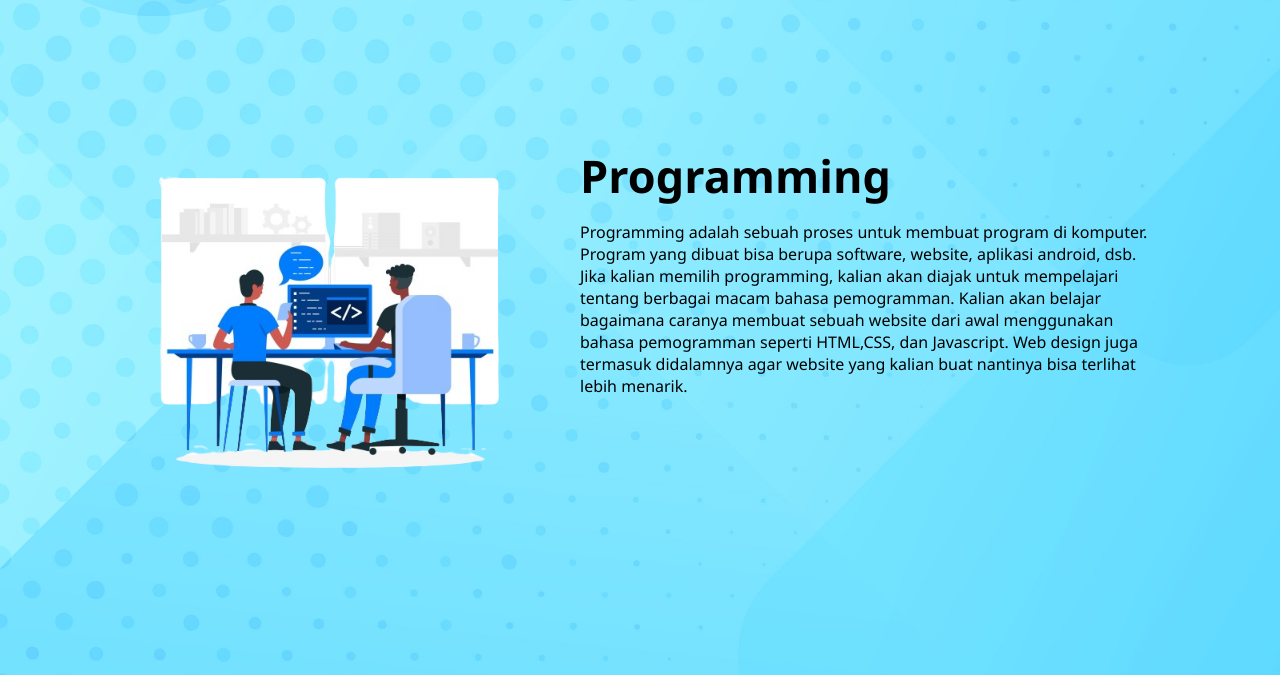
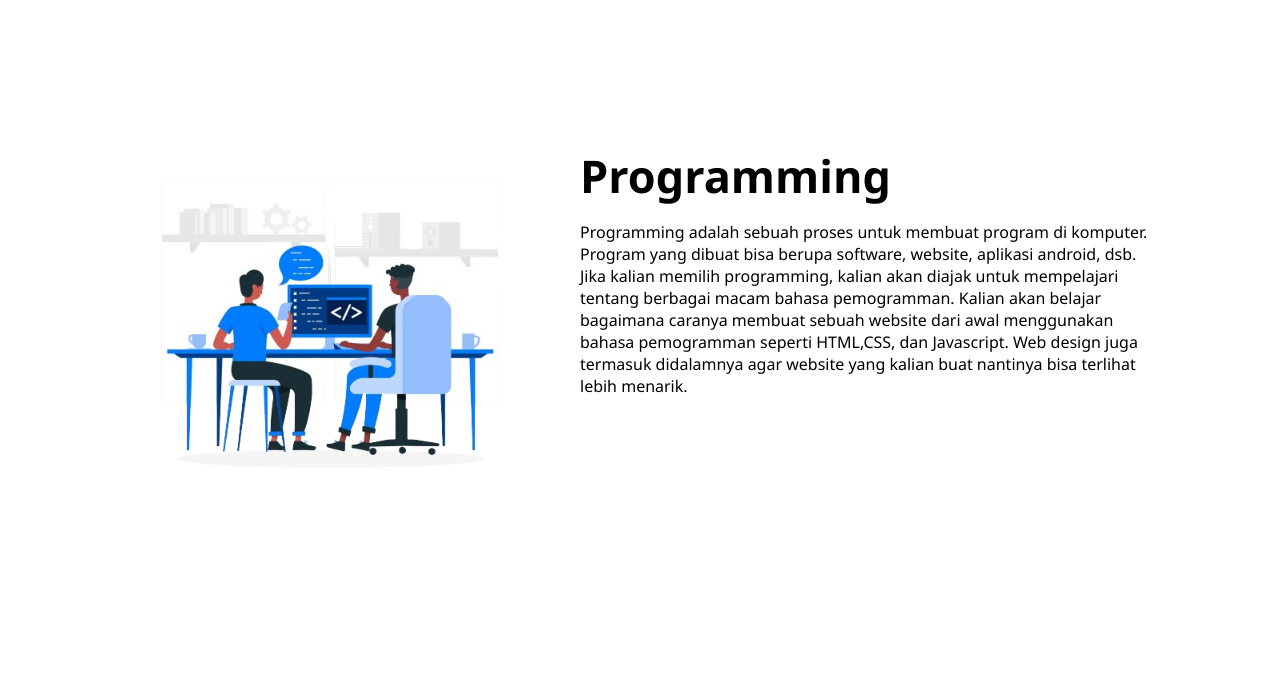
Before and after one commit to Zexontech/AboutKIRTI, a plain HTML site: page index.html in a window 1280 px wide. Shown: the part 610-1285 px from the top of the page. Drawn offline with Linux system fonts and the light colour scheme.

Commit message:
Update style.css

```diff
--- a/style.css
+++ b/style.css
@@ -11,7 +11,7 @@ html {
 }
 
 body {
-    background-image: url('/image/bg1.jpg');
+    background-image: ;
     background-repeat: no-repeat;
     background-size: cover;
 }
```
